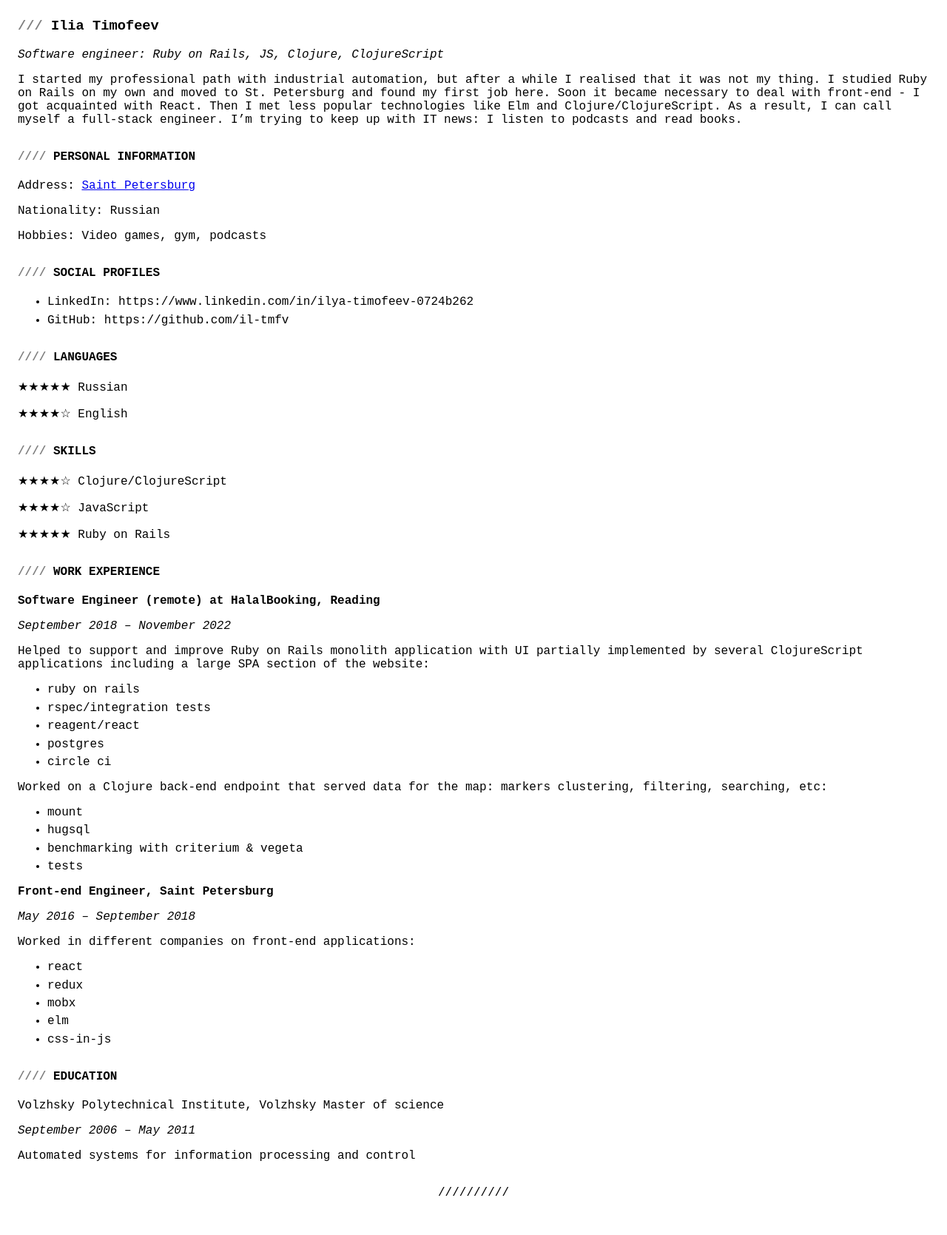
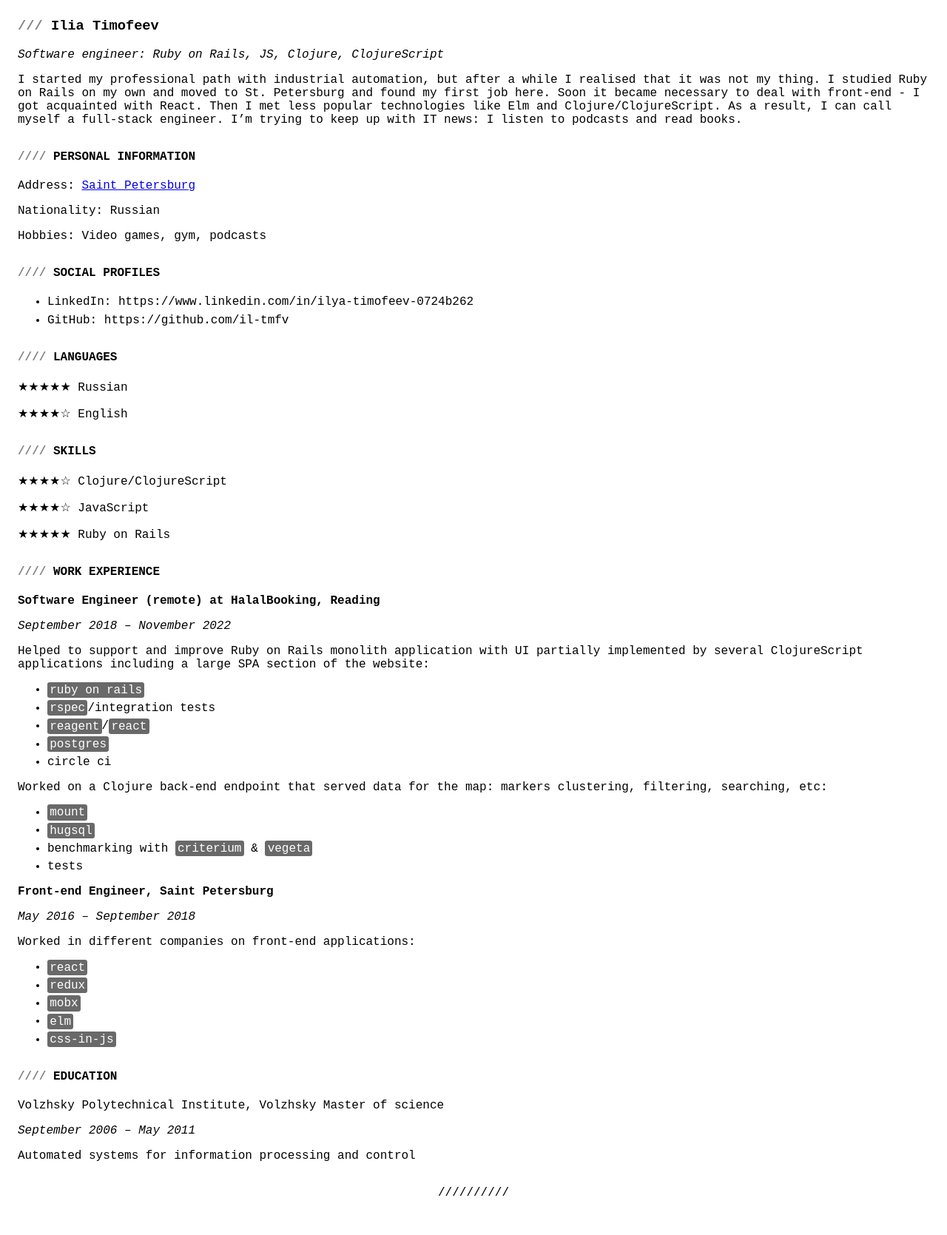
Before and after one commit to il-tmfv/il-tmfv.github.io, a Jekyll site: the page built from index.md, in a window 1280 px wide. Shown: the whole page at 74% size. Built offline with Jekyll 4.4.1, drawn with Linux system fonts in a browser that asks for light colours; Markdown is read by kramdown in place of the engine named in the settings.

Commit message:
More styles

```diff
--- a/_sass/_layout.scss
+++ b/_sass/_layout.scss
@@ -46,7 +46,9 @@ table, th, td {
 
 code {
   color: white;
-  background-color: black;
+  background-color: dimgrey;
+  padding: 0.1rem 0.2rem;
+  border-radius: 0.2rem;
 }
 
 blockquote {
--- a/index.md
+++ b/index.md
@@ -22,16 +22,16 @@ Hobbies: Video games, gym, podcasts
 - GitHub: https://github.com/il-tmfv
 
 #### LANGUAGES
-  ★★★★★ Russian
+★★★★★ Russian
 
-  ★★★★☆ English
+★★★★☆ English
 
 #### SKILLS
-  ★★★★☆ Clojure/ClojureScript
+★★★★☆ Clojure/ClojureScript
 
-  ★★★★☆ JavaScript
+★★★★☆ JavaScript
 
-  ★★★★★ Ruby on Rails
+★★★★★ Ruby on Rails
 
 #### WORK EXPERIENCE
 **Software Engineer (remote) at HalalBooking, Reading**
@@ -39,16 +39,16 @@ Hobbies: Video games, gym, podcasts
 _September 2018 – November 2022_
 
 Helped to support and improve Ruby on Rails monolith application with UI partially implemented by several ClojureScript applications including a large SPA section of the website:
-- ruby on rails
-- rspec/integration tests
-- reagent/react
-- postgres
+- `ruby on rails`
+- `rspec`/integration tests
+- `reagent`/`react`
+- `postgres`
 - circle ci
 
 Worked on a Clojure back-end endpoint that served data for the map: markers clustering, filtering, searching, etc:
-- mount
-- hugsql
-- benchmarking with criterium &amp; vegeta
+- `mount`
+- `hugsql`
+- benchmarking with `criterium` &amp; `vegeta`
 - tests
 
 **Front-end Engineer, Saint Petersburg**
@@ -57,11 +57,11 @@ _May 2016 – September 2018_
 
 Worked in different companies on front-end applications:
 
-- react
-- redux
-- mobx
-- elm
-- css-in-js
+- `react`
+- `redux`
+- `mobx`
+- `elm`
+- `css-in-js`
 
 #### EDUCATION
 Volzhsky Polytechnical Institute, Volzhsky Master of science
```
